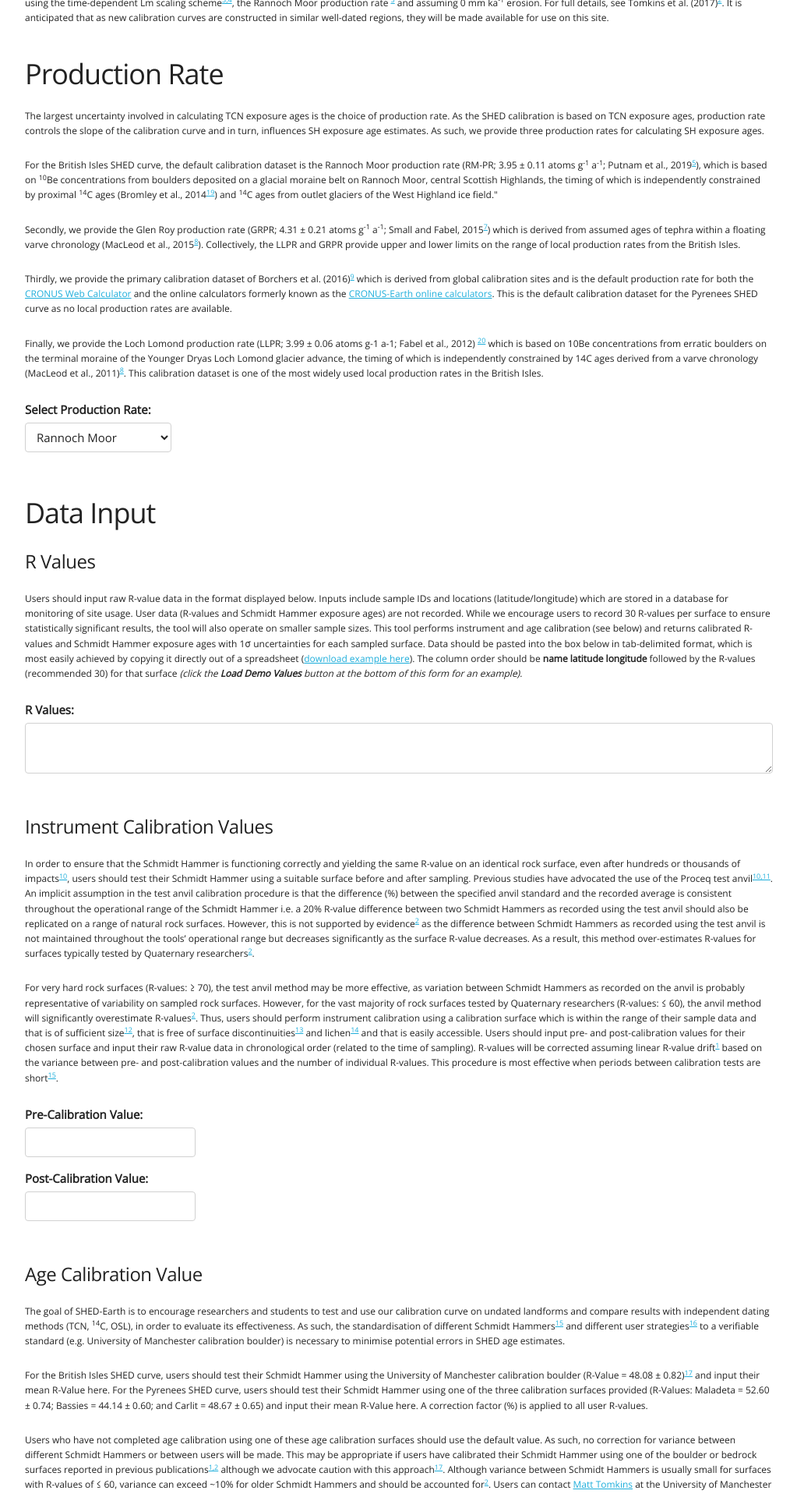
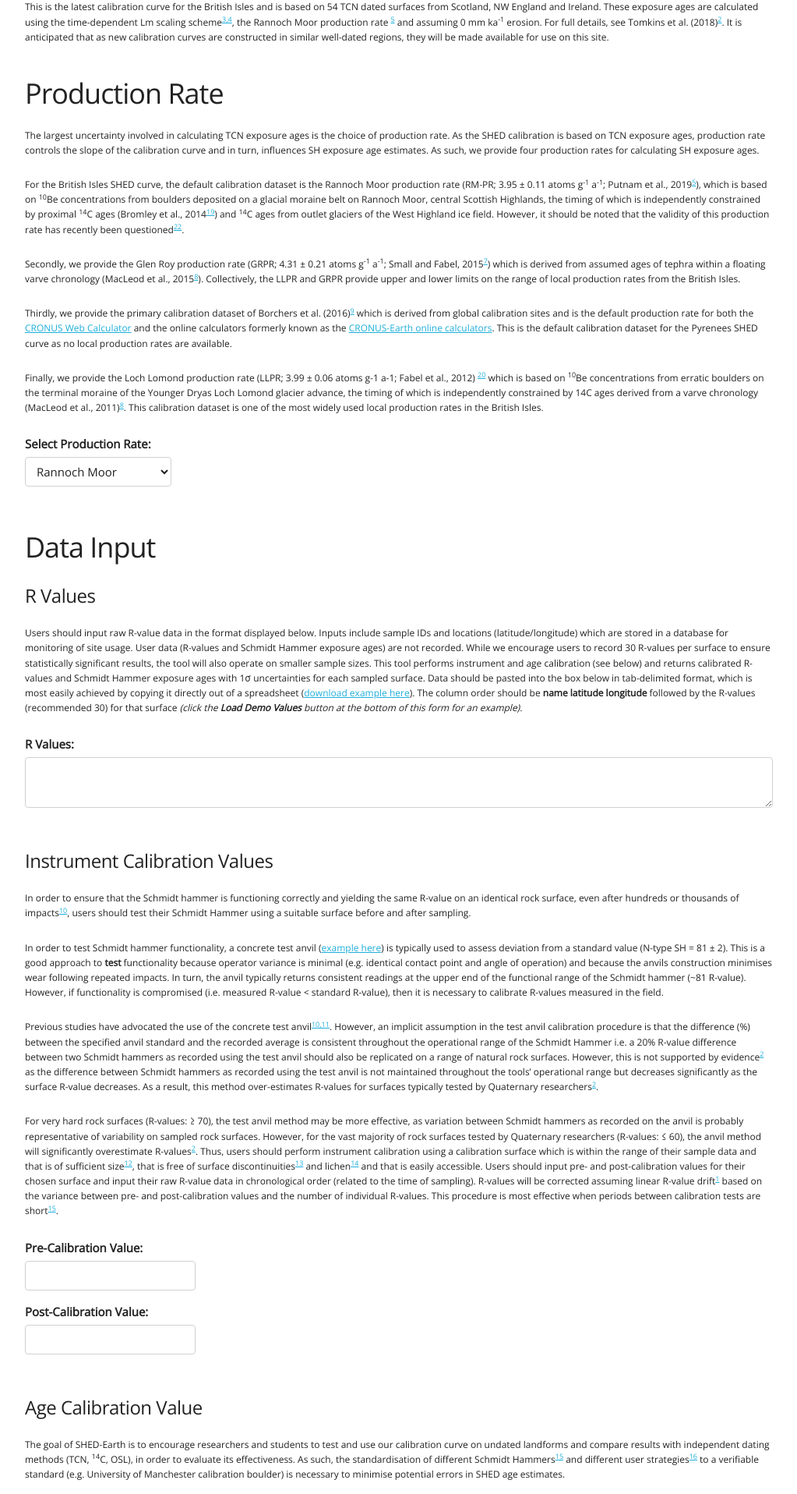
Before and after one commit to jonnyhuck/shed-earth, a Django app: page /shedcalc/ in a window 1280 px wide. Shown: the part 1029-2945 px from the top of the page at 78% size, without its empty margins (128-1151 px from the left). Run offline with Django 3.2, Linux system fonts and the light colour scheme.

Commit message:
Update index.html
I made some minor updates to the text and added a couple of references. Updated calibration section for clarity.

```diff
--- a/shedcalc/templates/shedcalc/index.html
+++ b/shedcalc/templates/shedcalc/index.html
@@ -157,26 +157,27 @@
 <div class='container'>
 	<h1>SHED Earth</h1>
 	<div class='underline'>
-		<p>Welcome to SHED Earth. SHED refers to Schmidt Hammer Exposure Dating: a technique
+		<p>Welcome to SHED Earth. SHED refers to Schmidt hammer exposure dating: a technique
 		that provides a cost-effective solution for dating the exposure of granite surfaces.
 		This can be used to constrain the timing of past events, which permits a better
 		understanding of the links between climate and landscape evolution.</p>
 
 		<p>The approach is based upon a study by Tomkins et al. (2016)<sup><a href="#1">1</a></sup>,
 		in which a statistically significant relationship was observed between the exposure ages
-		<em>(derived from terrestrial cosmogenic nuclide dating)</em>, and Schmidt Hammer rebound
+		<em>(derived from terrestrial cosmogenic nuclide dating)</em>, and Schmidt hammer rebound
 		values (R-values) of 25 granitic surfaces from NW England and Scotland. This has recently
-		been updated with 29 additional exposure ages from across Scotland and Ireland<sup><a href="#2">2</a></sup> and is now
-		applicable over the timescale 0.8 - 23.8 thousand years ago, covering the entire post-Last
+		been updated with 29 additional exposure ages from across Scotland and Ireland<sup><a href="#2">2</a></sup>. Calibration samples
+		now span the last ~24 thousand years and encompass the entire post-Last
 		Glacial Maximum (LGM) history of the British-Irish Ice Sheet. In addition, a new curve has
 		recently been made available for the Pyrenees<sup><a href="#18">18</a></sup>, based on 52 TCN dated surfaces
-		from across the mountain range. These new data confirm the accuracy and reproducibility of previous
-		research<sup><a href="#1">1</a></sup> and demonstrate that this method can be applied
-		successfully in contrasting climatic regimes. In addition, these studies show that equivalent
-		time-dependent weathering of granite surfaces can occur over significant spatial scales for
-		regions of similar climate. The technique has been demonstrated to be of comparable accuracy
-		and precision to ages derived from TCN dating, but without the significant expense that goes
-		along with the use of such techniques, making it useful for researchers and students alike.</p>
+		from across the mountain range. These new data appear consistent with previous
+		research<sup><a href="#1">1</a></sup> and indicate that this method can be applied
+		successfully in contrasting climatic regimes. </p>
+
+		</p>While further work is required to test these calibration curves in a range of landscapes
+		<sup><a href="#21">21</a></sup>, this approach is cost- and time-efficient, making it useful for researchers and students alike.
+		In turn, we hope that SHED will be of value to the Quaternary community, in that it can complement existing TCN studies
+		in poorly dated regions and can be applied widely to undated glacial landforms. </p>
 
 		<form action="{% url 'shedcalc:results' %}" method="post" onsubmit="return validateForm()">
 
@@ -224,7 +225,7 @@
 			TCN dated surfaces from Scotland, NW England and Ireland.  These exposure ages are calculated using the time-dependent
 			Lm scaling scheme<sup><a href="#3">3,4</a></sup>, the Rannoch Moor production rate
 			<sup><a href="#5">5</a></sup> and assuming 0 mm ka<sup>-1</sup> erosion. For full
-			details, see Tomkins et al. (2017)<sup><a href="#2">2</a></sup>. It is anticipated that as
+			details, see Tomkins et al. (2018)<sup><a href="#2">2</a></sup>. It is anticipated that as
 			new calibration curves are constructed in similar well-dated regions, they will be made
 			available for use on this site.</p></small></div>
 
@@ -232,7 +233,7 @@
 			<small><p>The largest uncertainty involved in calculating TCN exposure ages is
 			the choice of production rate. As the SHED calibration is based on TCN exposure ages,
 			production rate controls the slope of the calibration curve and in turn, influences SH
-			exposure age estimates. As such, we provide three production rates for calculating SH
+			exposure age estimates. As such, we provide four production rates for calculating SH
 			exposure ages.</p>
 
 			<!--
@@ -247,7 +248,8 @@
 			(RM-PR; 3.95 ± 0.11 atoms g<sup>-1</sup> a<sup>-1</sup>; Putnam et al., 2019<sup><a href="#5">5</a></sup>), which is based on <sup>10</sup>Be
 			concentrations from boulders deposited on a glacial moraine belt on Rannoch Moor, central Scottish Highlands,
 			the timing of which is independently constrained by proximal <sup>14</sup>C ages (Bromley et al., 2014<sup><a href="#19">19</a></sup>) and
-			<sup>14</sup>C ages from outlet glaciers of the West Highland ice field."
+			<sup>14</sup>C ages from outlet glaciers of the West Highland ice field. However, it should be noted that the
+				validity of this production rate has recently been questioned<sup><a href="#22">22</a></sup>.
 
 			<p>Secondly, we provide the Glen Roy production rate (GRPR; 4.31 ± 0.21 atoms g<sup>-1</sup> a<sup>-1</sup>;
 			Small and Fabel, 2015<sup><a href="#7">7</a></sup>) which is derived from assumed ages of tephra within a floating
@@ -262,7 +264,7 @@
 			production rates are available.</p>
 
 			<p>Finally, we provide the Loch Lomond production rate (LLPR; 3.99 ± 0.06 atoms g-1 a-1; Fabel et al., 2012)
-				<sup><a href="#20">20</a></sup> which is based on 10Be concentrations from erratic boulders on the terminal
+				<sup><a href="#20">20</a></sup> which is based on <sup>10</sup>Be concentrations from erratic boulders on the terminal
 				moraine of the Younger Dryas Loch Lomond glacier advance, the timing of which is independently constrained
 				by 14C ages derived from a varve chronology (MacLeod et al., 2011)<sup><a href="#8">8</a></sup>. This
 				calibration dataset is one of the most widely used local production rates in the British Isles.</p></small>
@@ -299,22 +301,31 @@
 			<textarea id='tabdata' name='tabdata' class='u-full-width' ></textarea><br/>
 
 			<h5>Instrument Calibration Values</h5>
-			<small><p>In order to ensure that the Schmidt Hammer is functioning correctly and
+			<small><p>In order to ensure that the Schmidt hammer is functioning correctly and
 			yielding the same R-value on an identical rock surface, even after hundreds or
 			thousands of impacts<sup><a href="#10">10</a></sup>, users should test their Schmidt Hammer using a suitable
-			surface before and after sampling. Previous studies have advocated the use of the Proceq
-			test anvil<sup><a href="#10">10,11</a></sup>. An implicit assumption in the test anvil calibration procedure is
+			surface before and after sampling.</p>
+
+			<p>In order to test Schmidt hammer functionality, a concrete test anvil (<a href="https://www.yorksurvey.co.uk/concrete-testing-anvil-c2x22546678">example here</a>)
+			is typically used to assess deviation from a standard value (N-type SH = 81 ± 2). This is a good approach to <strong>test</strong>
+			functionality because operator variance is minimal (e.g. identical contact point and angle of operation) and because
+			the anvils construction minimises wear following repeated impacts. In turn, the anvil typically returns consistent readings at the upper end of the
+			functional range of the Schmidt hammer (~81 R-value). However, if functionality is compromised (i.e. measured R-value < standard R-value),
+			then it is necessary to calibrate R-values measured in the field.</p>
+
+			<p>Previous studies have advocated the use of the concrete
+			test anvil<sup><a href="#10">10,11</a></sup>. However, an implicit assumption in the test anvil calibration procedure is
 			that the difference (%) between the specified anvil standard and the recorded average
 			is consistent throughout the operational range of the Schmidt Hammer i.e. a 20% R-value
-			difference between two Schmidt Hammers as recorded using the test anvil should also be
+			difference between two Schmidt hammers as recorded using the test anvil should also be
 			replicated on a range of natural rock surfaces. However, this is not supported by evidence<sup><a href="#2">2</a></sup>
-			as the difference between Schmidt Hammers as recorded using the test anvil is not maintained
+			as the difference between Schmidt hammers as recorded using the test anvil is not maintained
 			throughout the tools’ operational range but decreases significantly as the surface
 			R-value decreases. As a result, this method over-estimates R-values for surfaces typically
 			tested by Quaternary researchers<sup><a href="#2">2</a></sup>.</p>
 
 			<p>For very hard rock surfaces (R-values: ≥ 70), the test
-			anvil method may be more effective, as variation between Schmidt Hammers as recorded on
+			anvil method may be more effective, as variation between Schmidt hammers as recorded on
 			the anvil is probably representative of variability on sampled rock surfaces. However,
 			for the vast majority of rock surfaces tested by Quaternary researchers (R-values: ≤ 60),
 			the anvil method will significantly overestimate R-values<sup><a href="#2">2</a></sup>. Thus, users should perform
@@ -451,7 +462,9 @@
 			<div id="17"><li><a href="https://doi.org/10.1016/j.quageo.2016.06.001">Dortch, J. M., Hughes, P. D., & Tomkins, M. D. (2016). Schmidt hammer exposure dating (SHED): Calibration boulder of Tomkins et al. (2016). Quaternary Geochronology, 35, 67–68.</a></li></div>
 			<div id="18"><li><a href="https://doi.org/10.1017/qua.2018.12">Tomkins, M. D., Dortch, J.D., Hughes, P.D., Huck, J.J., Stimson, A., Delmas, A., Calvet, M., & Pallàs, R. (2018) Rapid age assessment of glacial landforms in the Pyrenees using Schmidt hammer exposure dating (SHED). Quaternary Research 90, 26-37.</a></li></div>
 			<div id="19"><li><a href="https://doi.org/10.1073/pnas.1321122111">Bromley, G.R.M., Putnam, A.E., Rademaker, K.M., Lowell, T.V., Schaefer, J.M., Hall,B., Winckler, G., Birkel, S.D., Borns, H.W. (2019). Younger Dryas warming and deglaciation in Scotland. Proceedings of the National Academy of Sciences Apr 2014, 111 (17) 6215-6219.</a></li></div>
-			<div id="20"><li><a href=" https://doi.org/10.1016/j.quascirev.2012.09.002">Fabel, D., Ballantyne, C. K., & Xu, S. (2012). Trimlines, blockfields, mountain-top erratics and the vertical dimensions of the last British–Irish Ice Sheet in NW Scotland. Quaternary Science Reviews, 55, 91-102.</a></li></div>
+			<div id="20"><li><a href="https://doi.org/10.1016/j.quascirev.2012.09.002">Fabel, D., Ballantyne, C. K., & Xu, S. (2012). Trimlines, blockfields, mountain-top erratics and the vertical dimensions of the last British–Irish Ice Sheet in NW Scotland. Quaternary Science Reviews, 55, 91-102.</a></li></div>
+			<div id="21"><li><a href="https://doi.org/10.1017/qua.2019.12">Wilson, P., Dunlop, P., Millar, C., & Wilson, F. A. (2019). Age determination of glacially-transported boulders in Ireland and Scotland using Schmidt-hammer exposure-age dating (SHD) and terrestrial cosmogenic nuclide (TCN) exposure-age dating. Quaternary Research 92(2), 570–582.</a></li></div>
+			<div id="22"><li><a href="https://doi.org/10.1016/j.quascirev.2019.06.034">Lowe, J., Matthews, I., Mayfield, R., Lincoln, P., Palmer, A., Staff, R., & Timms, R. (2019). On the timing of retreat of the Loch Lomond (‘Younger Dryas’) Readvance icefield in the SW Scottish Highlands and its wider significance. Quaternary Science Reviews 219, 171-186.</a></li></div>
 		</ol>
 	</div>
 </div>
```
